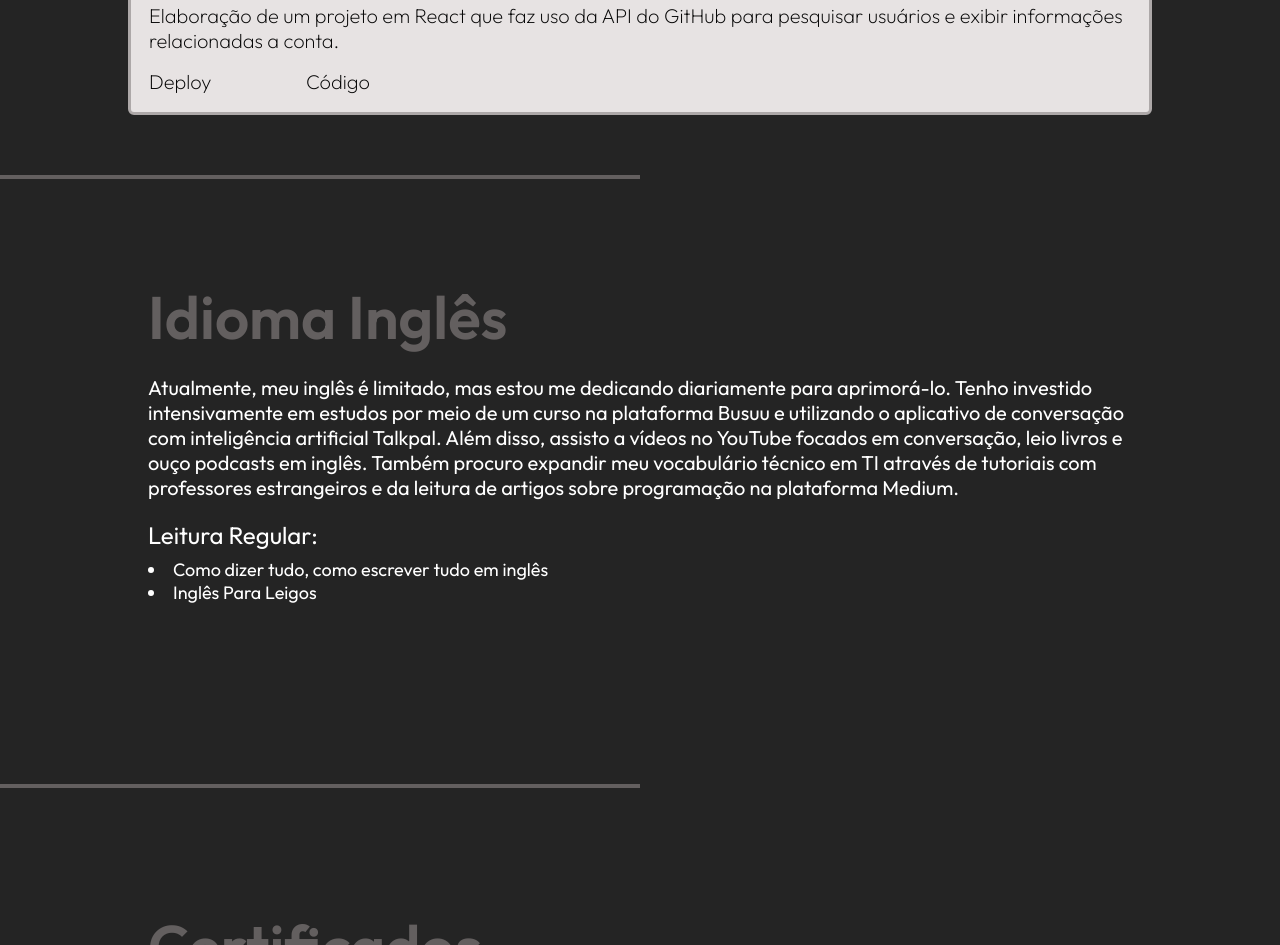
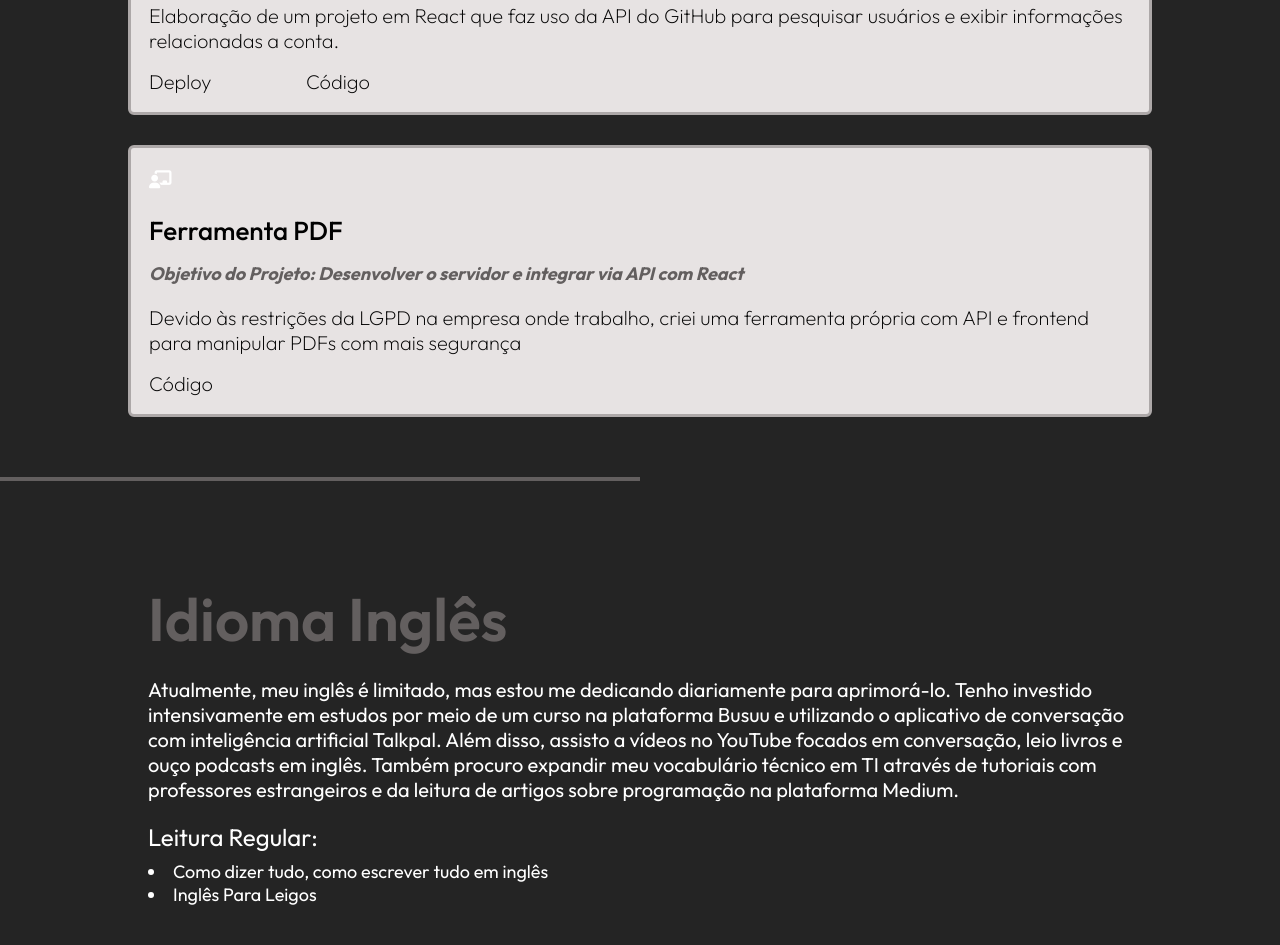
Before and after one commit to Vidal777rj/michel, a plain HTML site: page index.html in a window 1280 px wide. Shown: the part 2415-3360 px from the top of the page. Drawn offline with Linux system fonts and the light colour scheme.

Commit message:
iniciando projeto pdf

```diff
--- a/index.html
+++ b/index.html
@@ -120,6 +120,17 @@
                     </div>
 
 
+                    <div>
+                        <i class="fa-solid fa-chalkboard-user" style="color:#fff"></i>
+                        <h2>Ferramenta PDF</h2>
+                        <h3> <i>Objetivo do Projeto: Desenvolver o servidor e integrar via API com React</i> </h3>
+
+                        <p>
+                            Devido às restrições da LGPD na empresa onde trabalho, criei uma ferramenta própria com API
+                            e frontend para manipular PDFs com mais segurança
+                        </p>
+                        <a href="https://github.com/Vidal777rj/PDFs" target="_blank">Código</a>
+                    </div>
                 </div>
             </div>
         </div>
@@ -271,8 +282,8 @@
                             <a href="images/Michel_Vidal_de_Oliveira_-_Junior_Developer.pdf" target="_blank"
                                 id="curriculo">
                                 <i class="fa-regular fa-paste"></i></a>
-                            <a href="images/Michel_Vidal_de_Oliveira_-_Auxiliar_Administrativo_.pdf" style="color: rgb(80, 80, 219);" target="_blank"
-                                id="curriculo">
+                            <a href="images/Michel_Vidal_de_Oliveira_-_Auxiliar_Administrativo_.pdf"
+                                style="color: rgb(80, 80, 219);" target="_blank" id="curriculo">
                                 <i class="fa-regular fa-paste"></i></a>
                         </div>
 
```
